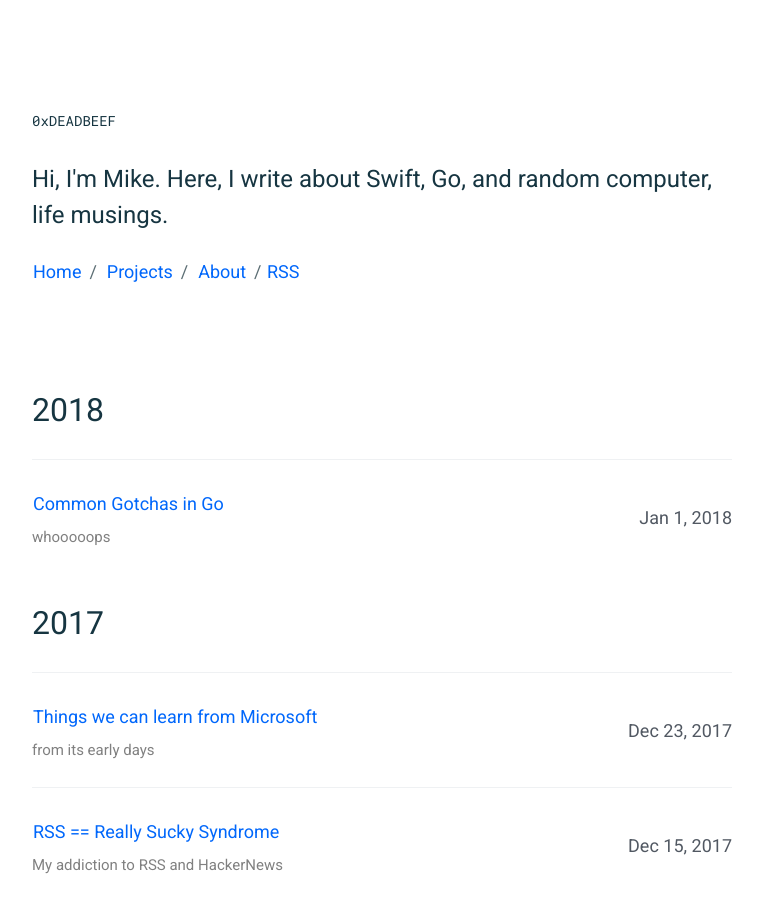
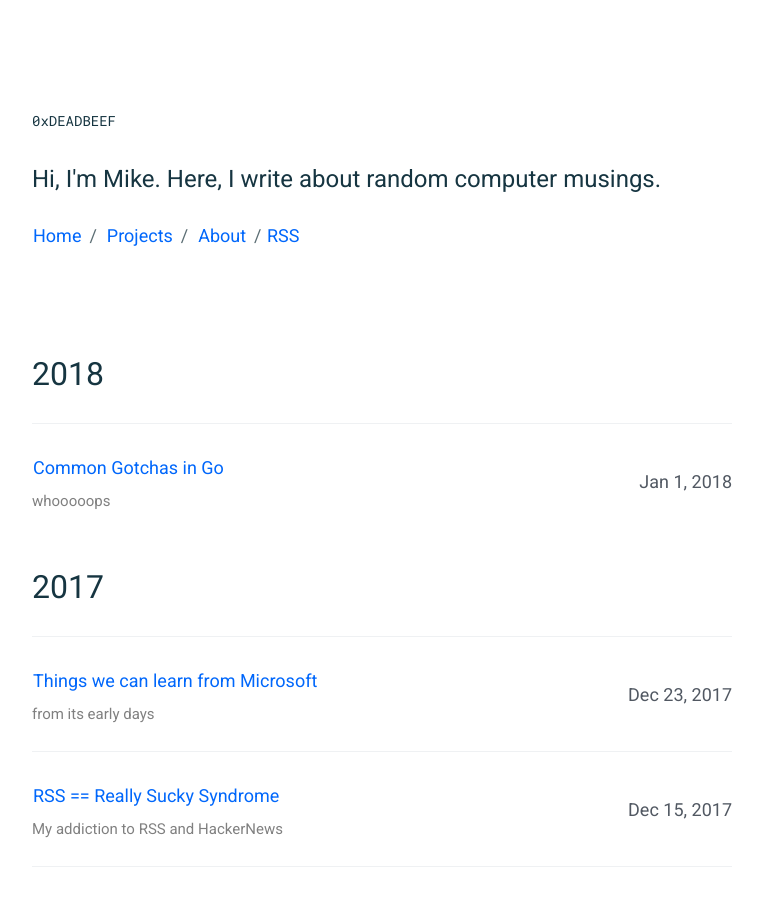
Before and after one commit to mkchoi212/mkchoi212.github.io, a Jekyll site: the page built from index.html, in a window 1280 px wide and 900 px high. Shown: the whole window, without its empty margins (258-1021 px from the left). Built offline with Jekyll 4.4.1, drawn with Linux system fonts in a browser that asks for light colours.

Commit message:
Minor metadata updates

```diff
--- a/_config.yml
+++ b/_config.yml
@@ -1,7 +1,7 @@
 # Site settings
 title: "0xDEADBEEF"
 description: >
-    Hi, I'm Mike. Here, I write about Swift, Go, and random computer, life musings.
+    Hi, I'm Mike. Here, I write about random computer musings.
 
 author: Mike JS. Choi
 email: mkchoi212@icloud.com
```
Also changed, not shown: 404.md (+3 -1 lines), README.md.
